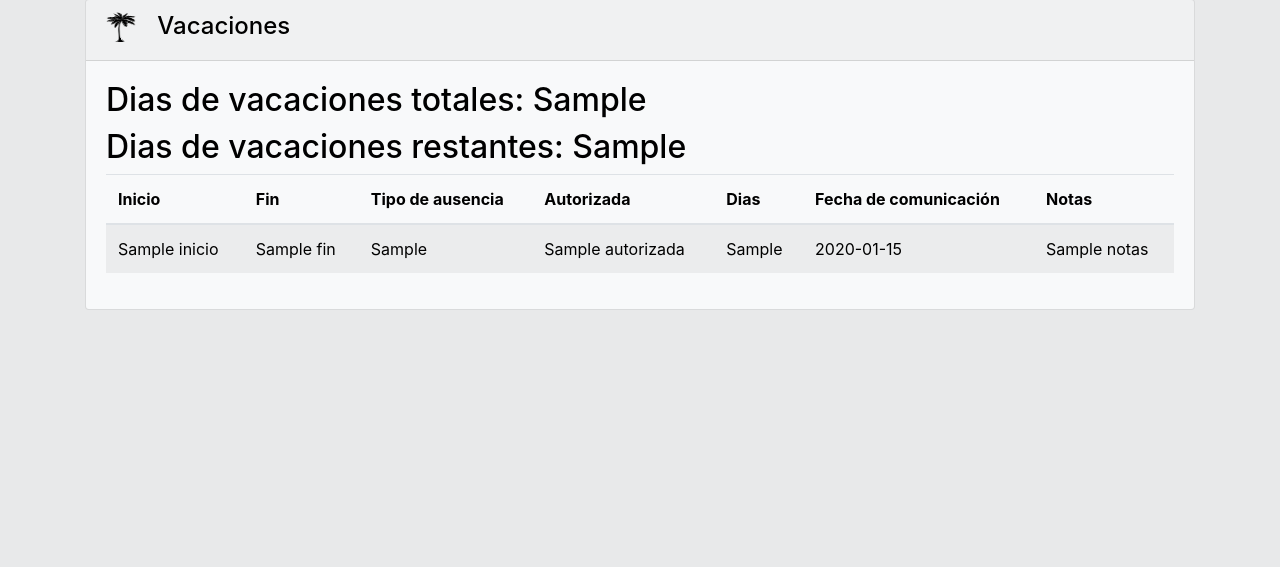
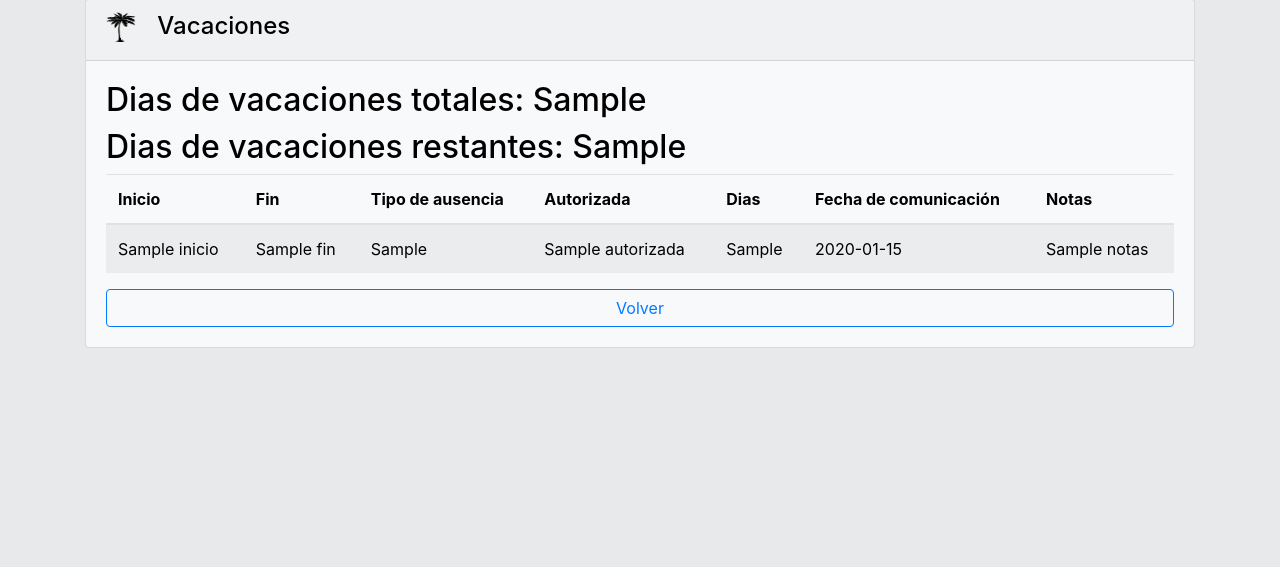
Before and after one commit to ATorroba/FactorRH_Grupo04, a Spring app: template tfgweb0/src/main/resources/templates/vacaciones.html in a window 1280 px wide. Shown: the part 119-686 px from the top of the page. Run offline with Thymeleaf, Linux system fonts and the light colour scheme; the template is opened without the code that fills it: most values are stand-ins (such as "Sample title", 1, 10 or a date in 2020); data that the repository does not hold is empty; some of the project's set-up classes (security, data sources, template engines, error pages and the like) are left out, and stand-ins take their place.

Commit message:
botón Volver en /vacaciones

```diff
--- a/tfgweb0/src/main/resources/templates/vacaciones.html
+++ b/tfgweb0/src/main/resources/templates/vacaciones.html
@@ -58,6 +58,10 @@
 						</tr>
 					</tbody>
 				</table>
+				<td colspan="2">
+					<a th:href="@{/gestion}" class="btn btn-outline-primary btn-block"
+						th:text="Volver"></a>
+				</td>
 			</div>
 		</div>
 	</div>
```
